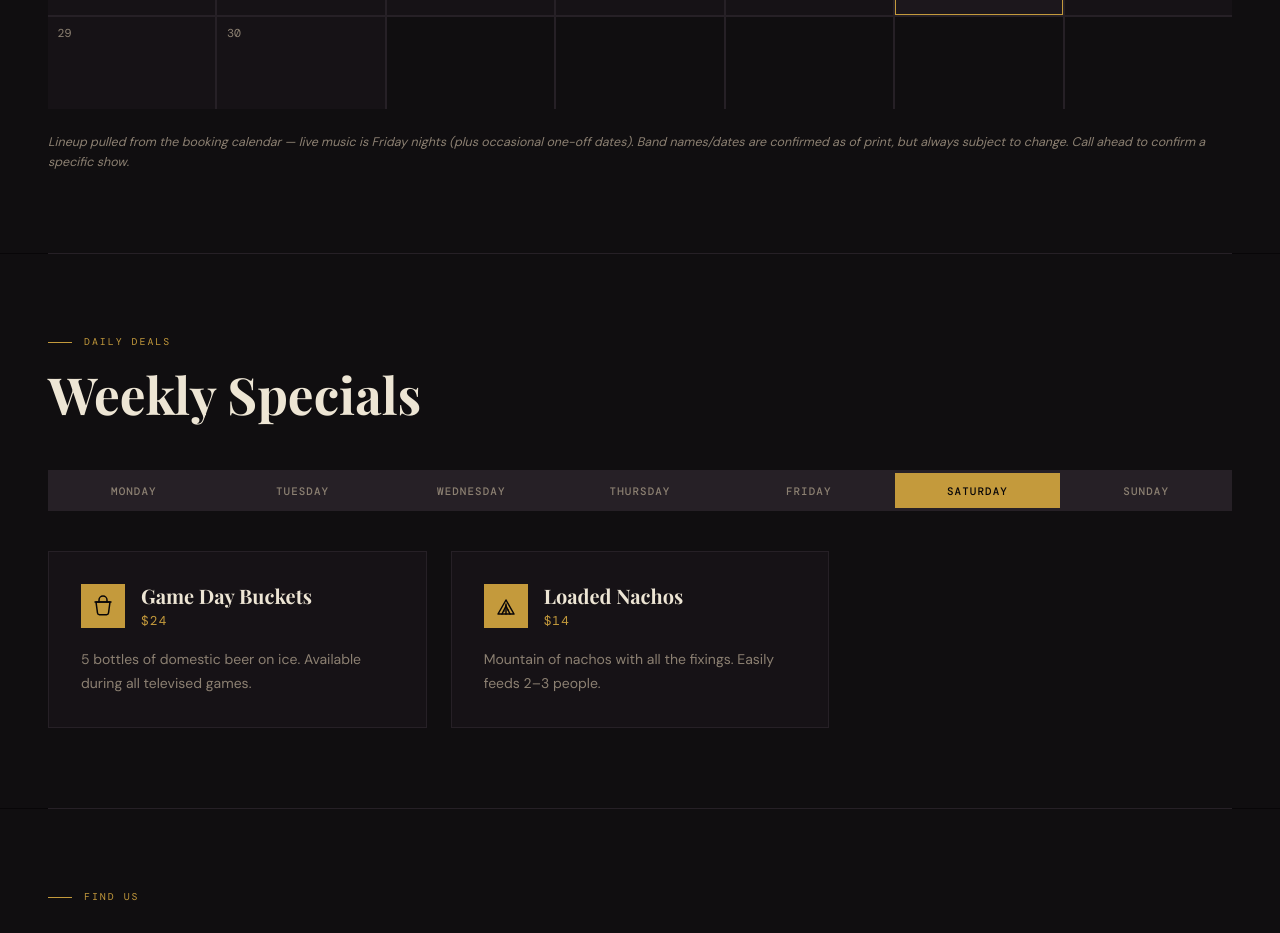
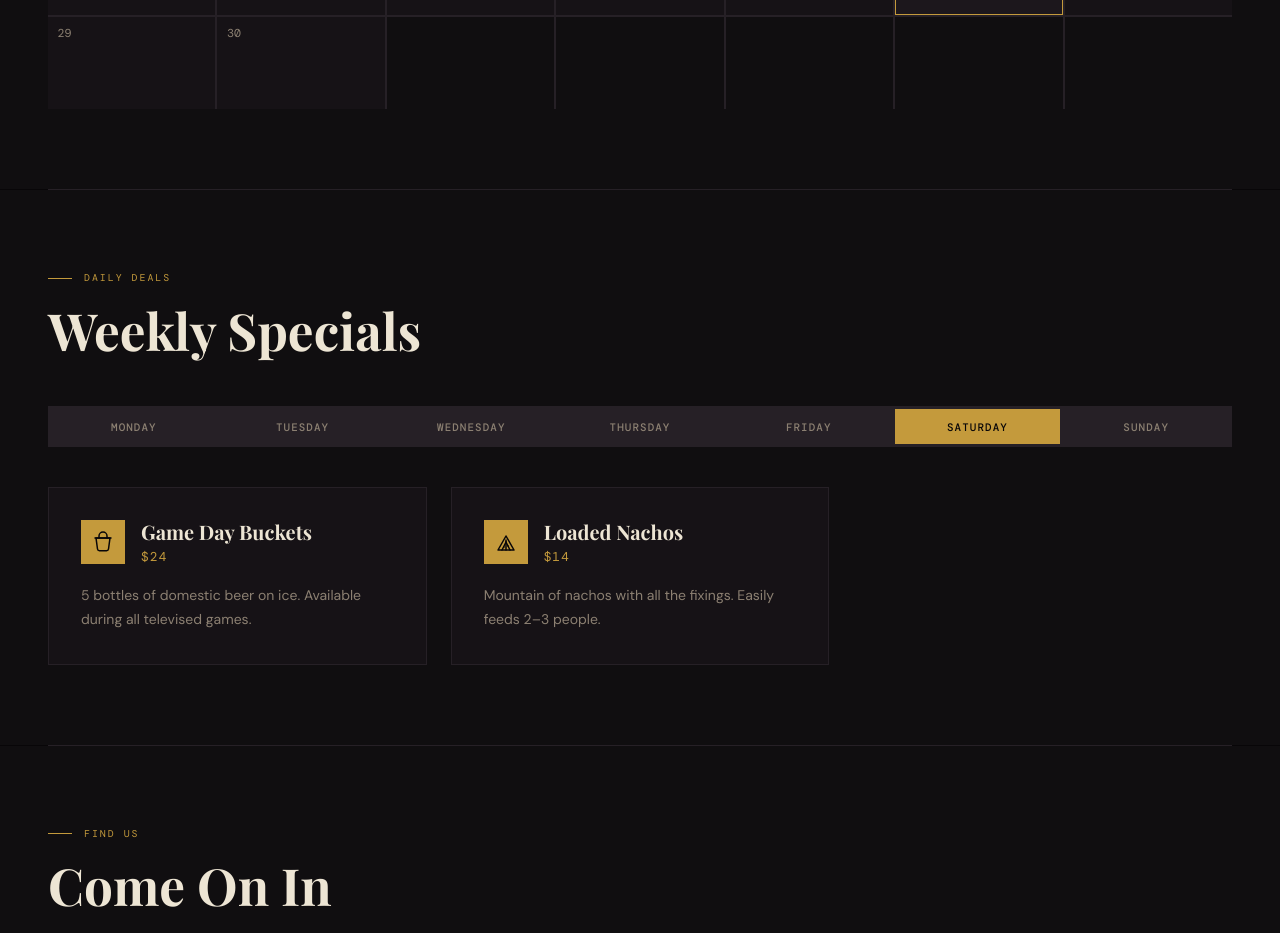
Before and after one commit to StackwellDigital/baselinespub, a plain HTML site: page index.html in a window 1280 px wide. Shown: the part 3500-4433 px from the top of the page. Drawn offline with nearby package versions, Linux system fonts and the light colour scheme; a web font is replaced by a local one.

Commit message:
Update index.html

```diff
--- a/index.html
+++ b/index.html
@@ -187,7 +187,6 @@ section{padding:5rem 3rem;}
 .cal-cell.cal-gig{background:var(--surface);box-shadow:inset 0 0 0 1px var(--gold);}
 .cal-cell.cal-gig .cal-date{color:var(--gold);font-weight:600;}
 .cal-gig-band{display:block;margin-top:0.5rem;font-family:'Playfair Display',serif;font-size:0.82rem;line-height:1.25;color:var(--cream);font-weight:700;}
-.gig-note{font-size:0.78rem;color:var(--muted);margin-top:1.5rem;font-style:italic;}
 
 /* ─── SPECIALS ─── */
 #specials{background:var(--bg2);}
@@ -642,8 +641,6 @@ footer img{height:72px;width:auto;opacity:0.5;}
     <div class="cal-cell cal-empty"></div>
     <div class="cal-cell cal-empty"></div>
   </div></div>
-
-  <div class="gig-note">Lineup pulled from the booking calendar — live music is Friday nights (plus occasional one-off dates). Band names/dates are confirmed as of print, but always subject to change. Call ahead to confirm a specific show.</div>
 </section>
 
 <div class="divider"></div>
```
